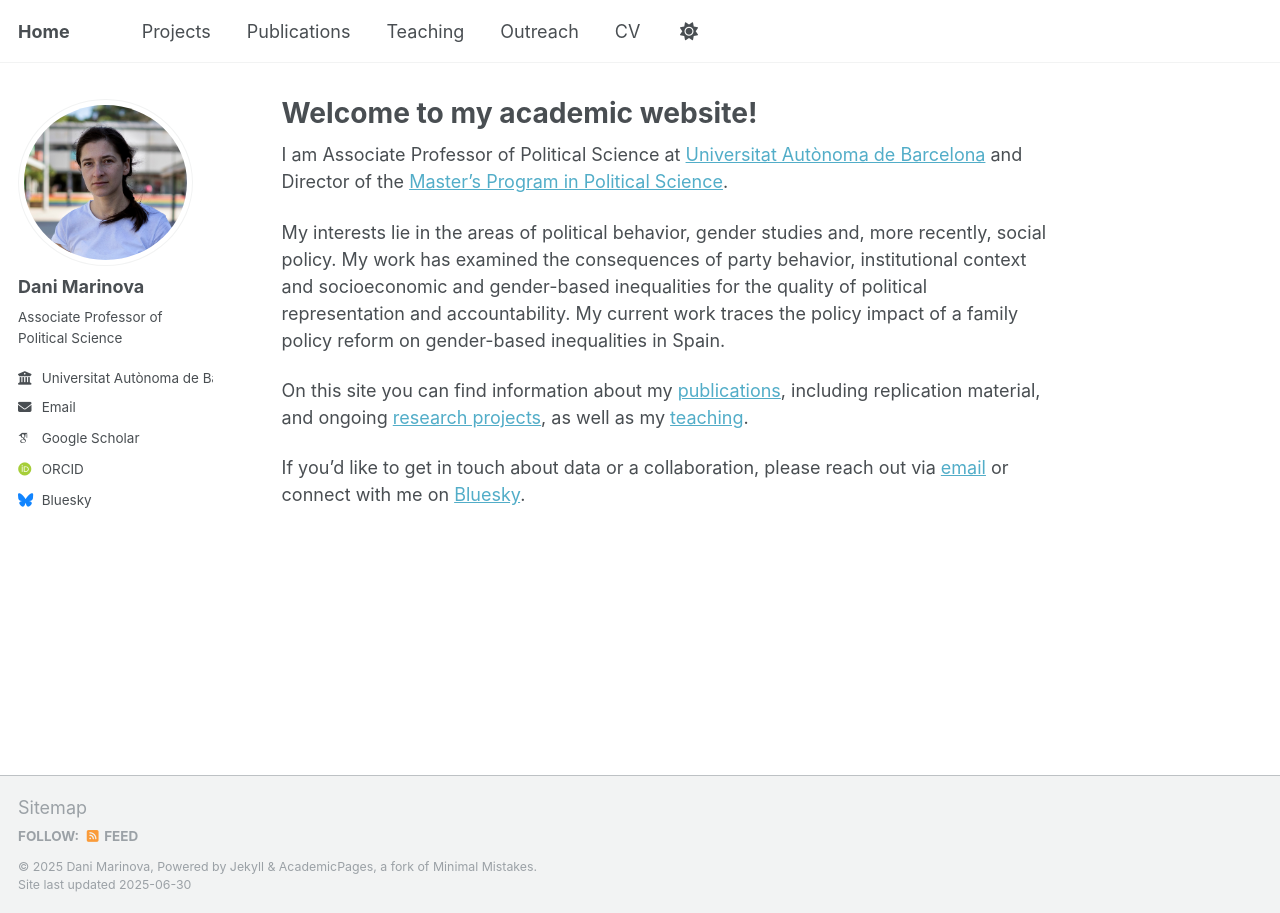
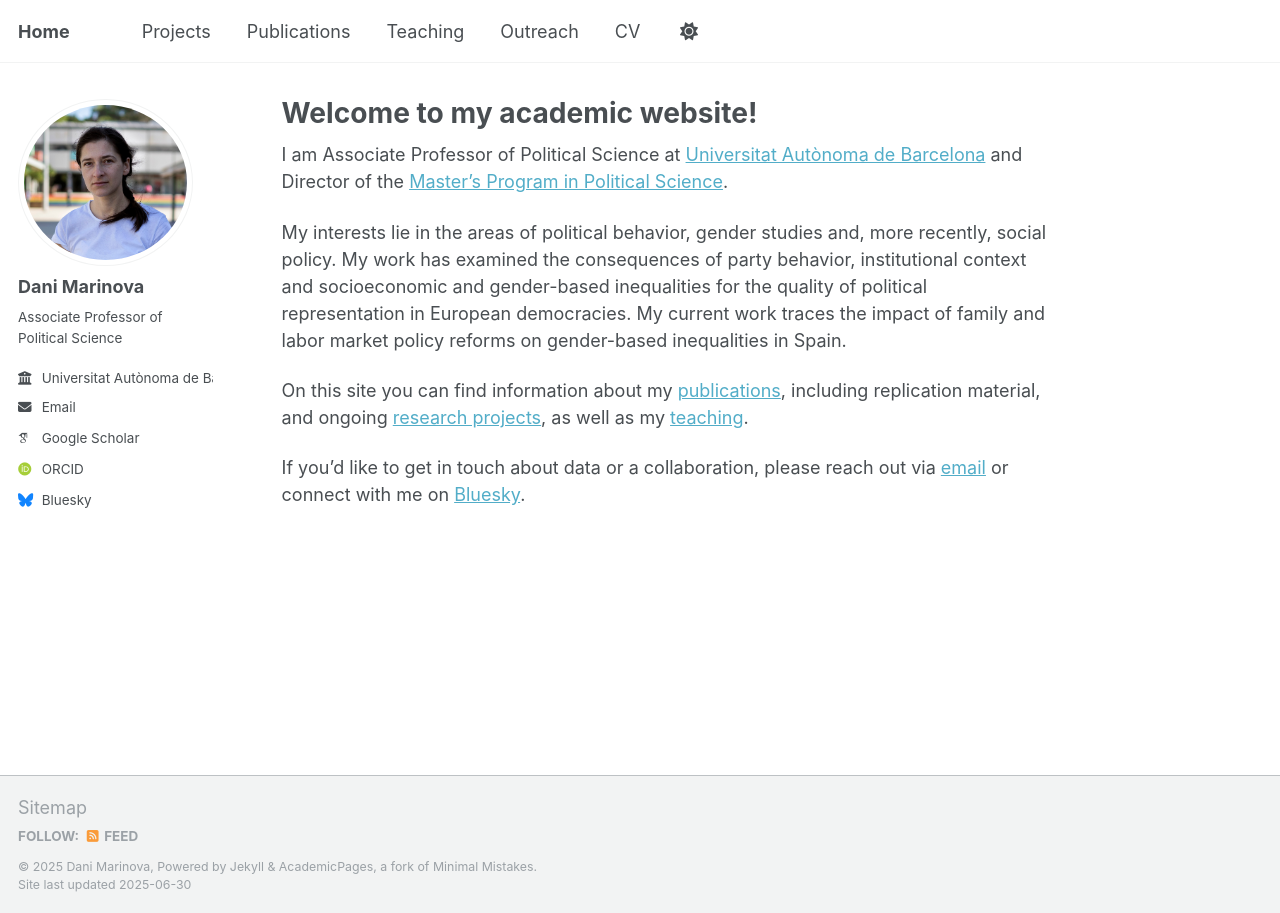
Before and after one commit to cyrila24/personal, a Jekyll site: the page built from index.md, in a window 1280 px wide. Built offline with Jekyll 4.4.1, drawn with Linux system fonts in a browser that asks for light colours; some web fonts are replaced; a script that is not in the unit is left out.

Commit message:
Update index.md

```diff
--- a/index.md
+++ b/index.md
@@ -6,7 +6,7 @@ title: "Welcome to my academic website!"
 
 I am Associate Professor of Political Science at [Universitat Autònoma de Barcelona](https://www.uab.cat) and Director of the [Master's Program in Political Science](https://master-ciencia-politica.uab.cat/).
 
-My interests lie in the areas of political behavior, gender studies and, more recently, social policy. My work has examined the consequences of party behavior, institutional context and socioeconomic and gender-based inequalities for the quality of political representation and accountability. My current work traces the policy impact of a family policy reform on gender-based inequalities in Spain.
+My interests lie in the areas of political behavior, gender studies and, more recently, social policy. My work has examined the consequences of party behavior, institutional context and socioeconomic and gender-based inequalities for the quality of political representation in European democracies. My current work traces the impact of family and labor market policy reforms on gender-based inequalities in Spain.
 
 On this site you can find information about my [publications](/personal/publications/), including replication material, and ongoing [research projects](/personal/projects/), as well as my [teaching](/personal/teaching/).
 
```
